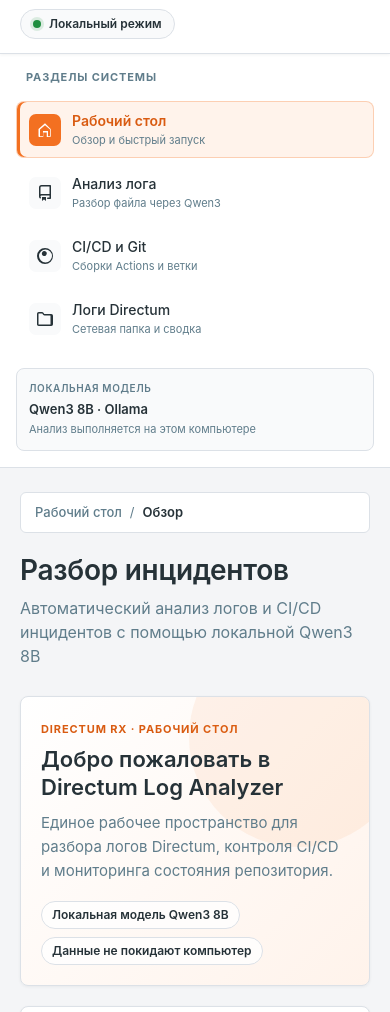
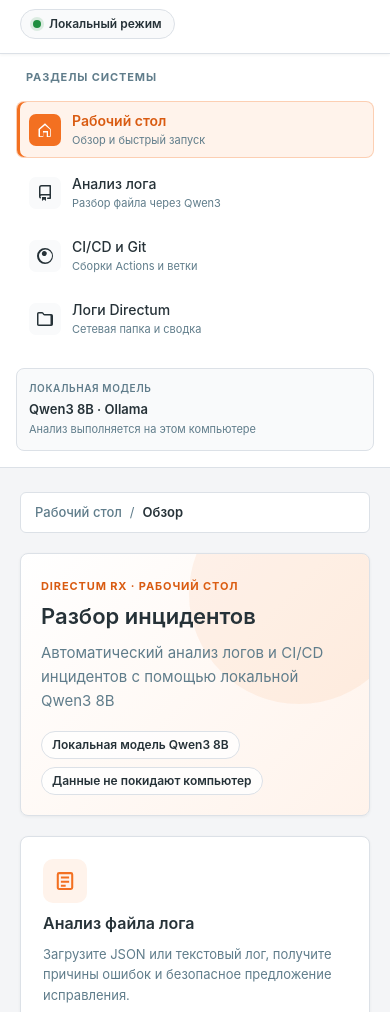
Before and after one commit to Pustoylst/AI_checks_log, a plain HTML site: page static/index.html in a window 390 px wide. Shown: the part 88-1100 px from the top of the page. Drawn offline with Linux system fonts and the light colour scheme.

Commit message:
style(ui): integrate page header into home hero banner and bump static asset cache

```diff
--- a/static/index.html
+++ b/static/index.html
@@ -5,7 +5,7 @@
     <meta name="viewport" content="width=device-width, initial-scale=1">
     <title>Directum Log Analyzer</title>
 
-    <link rel="stylesheet" href="/static/styles.css?v=20261121-rx">
+    <link rel="stylesheet" href="/static/styles.css?v=20261125-rx-final">
   </head>
   <body>
     <!-- ВЕРХНЯЯ ШАПКА -->
@@ -84,10 +84,6 @@
           </div>
           <a href="#analyze-section" id="rx-back-to-analyze" class="rx-breadcrumb-back" data-rx-home hidden>← На главный экран</a>
         </nav>
-        <div class="gh-page-heading">
-          <h1>Разбор инцидентов</h1>
-          <p>Автоматический анализ логов и CI/CD инцидентов с помощью локальной Qwen3 8B</p>
-        </div>
 
       <p id="startup-message" class="gh-alert" role="alert">Интерфейс ещё не запущен. Если сообщение не исчезает, обновите страницу сочетанием Ctrl+F5. Проверьте, что JavaScript разрешён; если кнопки не реагируют, откройте F12 → Console и передайте текст первой ошибки.</p>
       <div class="gh-content">
@@ -96,8 +92,8 @@
         <section id="home-section" data-rx-view="home">
           <div class="rx-home-hero">
             <span class="rx-home-eyebrow">Directum RX · Рабочий стол</span>
-            <h2>Добро пожаловать в Directum Log Analyzer</h2>
-            <p>Единое рабочее пространство для разбора логов Directum, контроля CI/CD и мониторинга состояния репозитория.</p>
+            <h1>Разбор инцидентов</h1>
+            <p>Автоматический анализ логов и CI/CD инцидентов с помощью локальной Qwen3 8B</p>
             <div class="rx-home-chips">
               <span class="rx-chip">Локальная модель Qwen3 8B</span>
               <span class="rx-chip">Данные не покидают компьютер</span>
@@ -388,6 +384,6 @@
       </footer>
       </main>
     </div>
-    <script src="/static/app.js?v=20261121-rx"></script>
+    <script src="/static/app.js?v=20261125-rx-final"></script>
   </body>
 </html>
--- a/static/styles.css
+++ b/static/styles.css
@@ -302,7 +302,7 @@ body:not(.rx-view-analyze) #proposal-panel { display: none !important; }
   letter-spacing: 0.08em;
   text-transform: uppercase;
 }
-.rx-home-hero h2 {
+.rx-home-hero h1 {
   position: relative;
   z-index: 1;
   margin: 8px 0 10px;
@@ -411,15 +411,6 @@ body:not(.rx-view-analyze) #proposal-panel { display: none !important; }
   color: var(--gh-accent-emphasis);
   font-size: 12px;
   font-weight: 600;
-}
-
-.gh-page-heading h1 {
-  font-size: 28px; font-weight: 600; line-height: 1.25; letter-spacing: -0.01em;
-  margin: 0 0 8px 0;
-}
-.gh-page-heading p {
-  max-width: 760px; margin: 0 0 28px 0;
-  color: var(--gh-fg-muted); font-size: 16px; line-height: 1.5;
 }
 
 /* --- ВЕРТИКАЛЬНАЯ НАВИГАЦИЯ В SIDEBAR --- */
@@ -1360,7 +1351,7 @@ input[type="radio"]:focus-visible {
   }
   .gh-status-pill { margin-left: 0; }
   .rx-home-hero { padding: 20px; }
-  .rx-home-hero h2 { font-size: 22px; }
+  .rx-home-hero h1 { font-size: 22px; }
   .share-drilldown-row { flex-direction: column; align-items: flex-start; }
   .share-drilldown-row .gh-btn { margin-left: 0; }
   .gh-diff-body { flex-direction: column; }
```
